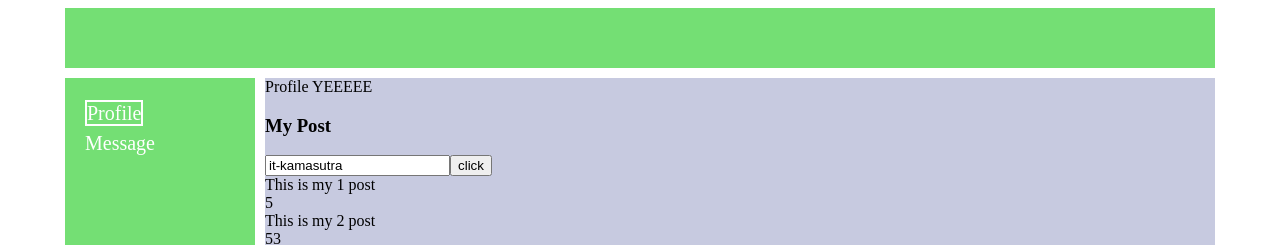
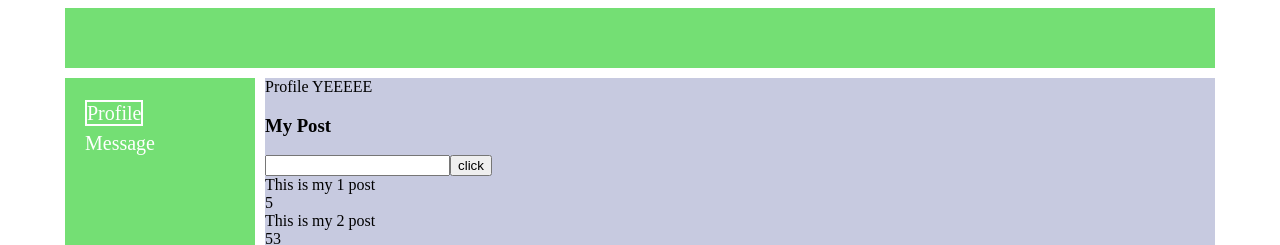
Before and after one commit to romasckhin/social-network, a React (Create React App) app: page /profile in a window 1280 px wide. Shown: the top 245 px of the page. Built offline with nearby package versions, Linux system fonts and the light colour scheme.

Commit message:
OOP store

```diff
--- a/src/components/Dialogs/Dialogs.js
+++ b/src/components/Dialogs/Dialogs.js
@@ -4,8 +4,6 @@ import Message from './Message';
 
 const Dialogs = ({dialogs, messages}) => {
 
-
-debugger
 
     return (
         <div className={cls.dialogs}>
--- a/src/components/Profile/MyPosts/MyPosts.js
+++ b/src/components/Profile/MyPosts/MyPosts.js
@@ -4,8 +4,8 @@ import React from 'react';
 
 const MyPosts = ({posts, addPost, newPostText, updateNewPosttext}) => {
 
-
-    let newPostElement = React.createRef()
+    // плохая практика из за прямого обращение к DOM
+    let newPostElement = React.createRef() // ссылка на какой-то элемент
 
     let addButtonPost = () => {
         addPost()
@@ -14,7 +14,6 @@ const MyPosts = ({posts, addPost, newPostText, updateNewPosttext}) => {
     let onPostChange = () => {
         let text = newPostElement.current.value
         updateNewPosttext(text)
-
     }
 
     return (
--- a/src/index.js
+++ b/src/index.js
@@ -2,11 +2,9 @@ import React from 'react';
 import ReactDOM from 'react-dom/client';
 import App from './App';
 import {BrowserRouter} from 'react-router-dom'
-import { addPost } from './redux/state';
-import { updateNewPosttext } from './redux/state'
-import state, { subscribe } from './redux/state'
+import store from './redux/state'
 
-// UI должен постоянно перерисовываться , когда в state проихощди каке-либо изм.
+// UI должен постоянно перерисовываться , когда в state произошли каке-либо изм.
 // а так он рендериться единожды обворачиваем в rerenderEntireTree
 
 
@@ -17,15 +15,17 @@ root.render(
           <BrowserRouter>
               <App
                   state={state}
-              addPost={addPost}
-              updateNewPosttext={updateNewPosttext}
+                  // методы как addPost принадлежит props
+                  // они должны принадлижать store
+                  // для этого используем метод bind (возвращает функцию но связанной с store )
+                  addPost={store.addPost.bind(store)}
+                  updateNewPosttext={store.updateNewPosttext.bind(store)}
               />
           </BrowserRouter>
       </React.StrictMode>
     );
-
   }
 
-rerenderEntireTree(state)
+rerenderEntireTree(store.getState())
 
-subscribe(rerenderEntireTree)
+store.subscribe(rerenderEntireTree)
--- a/src/redux/state.js
+++ b/src/redux/state.js
@@ -1,6 +1,8 @@
 import { v4 as uuidv4 } from 'uuid';
 
-let state = {
+let store = {
+
+    _state: {
         profilePage: {
             posts : [
                 { id: uuidv4(), message: 'This is my 1 post', likesCount: 5 },
@@ -8,9 +10,8 @@ let state = {
                 { id: uuidv4(), message: 'This is my 3 post', likesCount: 32 },
                 { id: uuidv4(), message: 'This is my 4 post', likesCount: 245 },
               ],
-          newPostText: 'it-kamasutra'
+              newPostText: ''
         },
-
         dialogPage: {
             messages : [
                 { id: uuidv4(), message: 'Hi' },
@@ -26,26 +27,29 @@ let state = {
                 { id: uuidv4(), name: 'Mandarina' },
             ],
         }
+    },
+
+    getState() {
+        return this._state;
+    },
+
+    _rerenderEntireTree() {},
+
+    addPost()  {
+        let newPost = { id: uuidv4(), message: this._state.profilePage.newPostText, likesCount: 10 }
+        this._state.profilePage.posts.push(newPost)
+        this._state.profilePage.newPostText = ''
+        this._rerenderEntireTree(this._state)
+    },
+
+    updateNewPosttext(newText) {
+        this._state.profilePage.newPostText = newText
+        this._rerenderEntireTree(this._state)
+    },
+
+    subscribe(observer) {
+        this._rerenderEntireTree = observer
     }
 
-let  rerenderEntireTree = () => {
-
 }
-
-export let addPost = () => {
-    let newPost = { id: uuidv4(), message: state.profilePage.newPostText, likesCount: 10 }
-    state.profilePage.posts.push(newPost)
-    state.profilePage.newPostText = ''
-    rerenderEntireTree(state)
-}
-
-export let updateNewPosttext = (newText) => {
-    state.profilePage.newPostText = newText
-    rerenderEntireTree(state)
-}
-
-export let subscribe = (observer) => {
-    rerenderEntireTree = observer
-}
-
-export default state
+export default store
```
Also changed, not shown: src/App.js (+13 -2 lines), src/components/Profile/Profile.js (+6 -1 lines). Lines whose indentation alone changed are shown as unchanged.
